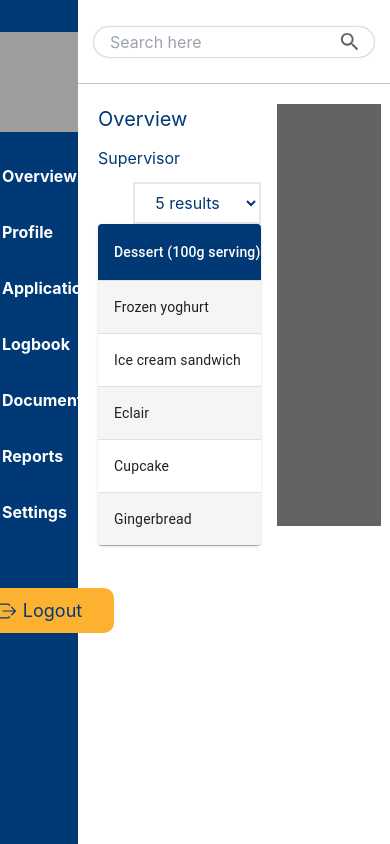
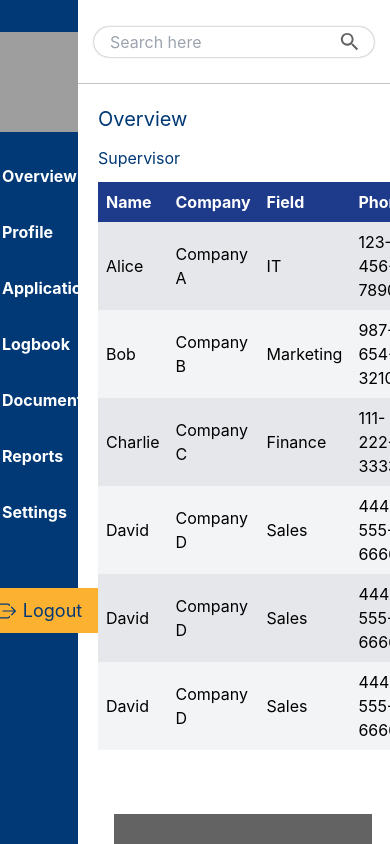
Before and after one commit to codingSlimey/intern_mgt_system, a React (Create React App) app in the folder client/: page /coordinator/dashboard in a window 390 px wide. Shown: the top 844 px of the page. Built offline with nearby package versions, Linux system fonts and the light colour scheme; grey boxes are pictures that could not be loaded.

Commit message:
feat: responsive reusable table made
accepts rows and columns as props

```diff
--- a/client/src/components/ELEMENTS/Table/Table.jsx
+++ b/client/src/components/ELEMENTS/Table/Table.jsx
@@ -1,94 +1,41 @@
-import * as React from "react";
-import { styled } from "@mui/material/styles";
-import Table from "@mui/material/Table";
-import TableBody from "@mui/material/TableBody";
-import TableCell, { tableCellClasses } from "@mui/material/TableCell";
-import TableContainer from "@mui/material/TableContainer";
-import TableHead from "@mui/material/TableHead";
-import TableRow from "@mui/material/TableRow";
-import Paper from "@mui/material/Paper";
-import { TableFooter, TablePagination } from "@mui/material";
+import React, { useState } from "react";
 
-const StyledTableCell = styled(TableCell)(({ theme }) => ({
-  [`&.${tableCellClasses.head}`]: {
-    backgroundColor: theme.palette.common.black,
-    color: theme.palette.common.white,
-  },
-  [`&.${tableCellClasses.body}`]: {
-    fontSize: 14,
-  },
-}));
+const ReusableTable = ({ data, columns }) => {
+  const [currentPage, setCurrentPage] = useState(1);
+  const [rowsPerPage] = useState(10);
 
-const StyledTableRow = styled(TableRow)(({ theme }) => ({
-  "&:nth-of-type(odd)": {
-    backgroundColor: theme.palette.action.hover,
-  },
-  // hide last border
-  "&:last-child td, &:last-child th": {
-    border: 0,
-  },
-}));
+  const indexOfLastRow = currentPage * rowsPerPage;
+  const indexOfFirstRow = indexOfLastRow - rowsPerPage;
+  const currentRows = data.slice(indexOfFirstRow, indexOfLastRow);
 
-const StyledTableHeadRow = styled(TableRow)(({ theme }) => ({
-  "& .MuiTableCell-root.MuiTableCell-head": {
-    color: "white",
-    backgroundColor: "#003976",
-  },
-}));
-
-function createData(name, calories, fat, carbs, protein) {
-  return { name, calories, fat, carbs, protein };
-}
-
-const rows = [
-  createData("Frozen yoghurt", 159, 6.0, 24, 4.0),
-  createData("Ice cream sandwich", 237, 9.0, 37, 4.3),
-  createData("Eclair", 262, 16.0, 24, 6.0),
-  createData("Cupcake", 305, 3.7, 67, 4.3),
-  createData("Gingerbread", 356, 16.0, 49, 3.9),
-];
-
-export default function CustomizedTables() {
-  const [isResult, setIsResult] = React.useState(5);
-  const handleResultChange = (e) => {
-    setIsResult(e.target.value);
-  };
   return (
-    <div className="flex flex-col items-end">
-      <select
-        id=""
-        onChange={handleResultChange}
-        className="bg-white border-2 border-black-200 py-2 px-4 text-[#003976]">
-        <option value={5}>5 results</option>
-        <option value={10}>10 results</option>
-        <option value={15}>15 results</option>
-      </select>
-      <TableContainer component={Paper}>
-        <Table sx={{ minWidth: 700 }} aria-label="customized table" op>
-          <TableHead>
-            <StyledTableHeadRow>
-              <StyledTableCell>Dessert (100g serving)</StyledTableCell>
-              <StyledTableCell align="right">Calories</StyledTableCell>
-              <StyledTableCell align="right">Fat&nbsp;(g)</StyledTableCell>
-              <StyledTableCell align="right">Carbs&nbsp;(g)</StyledTableCell>
-              <StyledTableCell align="right">Protein&nbsp;(g)</StyledTableCell>
-            </StyledTableHeadRow>
-          </TableHead>
-          <TableBody>
-            {rows.map((row) => (
-              <StyledTableRow key={row.name}>
-                <StyledTableCell component="th" scope="row">
-                  {row.name}
-                </StyledTableCell>
-                <StyledTableCell align="right">{row.calories}</StyledTableCell>
-                <StyledTableCell align="right">{row.fat}</StyledTableCell>
-                <StyledTableCell align="right">{row.carbs}</StyledTableCell>
-                <StyledTableCell align="right">{row.protein}</StyledTableCell>
-              </StyledTableRow>
+    <div className="w-full">
+      <table className="w-full">
+        <thead className="bg-blue-900 text-white">
+          <tr>
+            {columns.map((column, index) => (
+              <th key={index} className="p-2 text-left">
+                {column}
+              </th>
             ))}
-          </TableBody>
-        </Table>
-      </TableContainer>
+          </tr>
+        </thead>
+        <tbody>
+          {currentRows.map((row, rowIndex) => (
+            <tr
+              key={rowIndex}
+              className={rowIndex % 2 === 0 ? "bg-gray-200" : "bg-gray-100"}>
+              {columns.map((column, colIndex) => (
+                <td key={colIndex} className="p-2 text-left">
+                  {row[column]}
+                </td>
+              ))}
+            </tr>
+          ))}
+        </tbody>
+      </table>
     </div>
   );
-}
+};
+
+export default ReusableTable;
--- a/client/src/layout/coordinator/layout.jsx
+++ b/client/src/layout/coordinator/layout.jsx
@@ -7,7 +7,9 @@ const CoordinatorLayout = ({ children }) => {
     <div className="relative w-screen h-screen">
       <SideBar />
       <Navbar />
-      <div className="absolute top-[10vh] right-0 left-[20%]">{children}</div>
+      <div className="absolute top-[10vh] right-0 left-[20%] bottom-0 overflow-y-scroll overflow-x-hidden">
+        {children}
+      </div>
     </div>
   );
 };
--- a/client/src/pages/dashboard/COORDINATOR/CoordinatorDash.jsx
+++ b/client/src/pages/dashboard/COORDINATOR/CoordinatorDash.jsx
@@ -2,13 +2,74 @@ import React from "react";
 import styles from "../STUDENT/styles.module.css";
 import Header from "../../../components/ELEMENTS/Header/Header";
 import CoordinatorLayout from "../../../layout/coordinator/layout";
-import CustomizedTables from "../../../components/ELEMENTS/Table/Table";
+import ReusableTable from "../../../components/ELEMENTS/Table/Table";
 
 const CoordinatorDash = () => {
+  const tableData = [
+    {
+      Name: "Alice",
+      Company: "Company A",
+      Field: "IT",
+      Phone: "123-456-7890",
+      Email: "alice@example.com",
+      ActiveIntern: "Inactive", // Using a string to represent the status instead of a boolean
+    },
+    {
+      Name: "Bob",
+      Company: "Company B",
+      Field: "Marketing",
+      Phone: "987-654-3210",
+      Email: "bob@example.com",
+      ActiveIntern: "Active",
+    },
+    {
+      Name: "Charlie",
+      Company: "Company C",
+      Field: "Finance",
+      Phone: "111-222-3333",
+      Email: "charlie@example.com",
+      ActiveIntern: "Inactive",
+    },
+    {
+      Name: "David",
+      Company: "Company D",
+      Field: "Sales",
+      Phone: "444-555-6666",
+      Email: "david@example.com",
+      ActiveIntern: "Active",
+    },
+    {
+      Name: "David",
+      Company: "Company D",
+      Field: "Sales",
+      Phone: "444-555-6666",
+      Email: "david@example.com",
+      ActiveIntern: "Active",
+    },
+    {
+      Name: "David",
+      Company: "Company D",
+      Field: "Sales",
+      Phone: "444-555-6666",
+      Email: "david@example.com",
+      ActiveIntern: "Active",
+    },
+    // Add more objects as needed
+  ];
+
+  const tableColumns = [
+    "Name",
+    "Company",
+    "Field",
+    "Phone",
+    "Email",
+    "ActiveIntern",
+  ];
+
   return (
     <CoordinatorLayout>
-      <div className="grid grid-cols-5 p-5">
-        <div className="col-span-3 flex flex-col gap-3">
+      <div className="grid grid-cols-5 p-5 gap-y-16">
+        <div className="col-span-5 lg:col-span-3 flex flex-col gap-3">
           <Header
             text={"Overview"}
             fontSize={"20px"}
@@ -21,33 +82,31 @@ const CoordinatorDash = () => {
             fontWeight={"900"}
             color={"#003976"}
           />
-          <CustomizedTables />
+          <ReusableTable data={tableData} columns={tableColumns} />
         </div>
-        <div className="col-span-2">
+        <div className="col-span-5 lg:col-span-2">
           <section className={styles.calendar}></section>
+        </div>
+        <div className="col-span-5">
+          <Header
+            text={"Internships"}
+            fontSize={"16px"}
+            fontWeight={"900"}
+            color={"#003976"}
+          />
+          <ReusableTable data={tableData} columns={tableColumns} />
+        </div>
+        <div className="col-span-5">
+          <Header
+            text={"Students"}
+            fontSize={"16px"}
+            fontWeight={"900"}
+            color={"#003976"}
+          />
+          <ReusableTable data={tableData} columns={tableColumns} />
         </div>
       </div>
     </CoordinatorLayout>
-    // <div className={styles.dash}>
-    //   <Navbar />
-    //   <SideBar />
-    //   <section className={styles.trackerCont}>
-    //     {/* <section className={styles.calendarcont}>
-    //       <Header
-    //         text={t("calendar.cal")}
-    //         fontSize={"18px"}
-    //         fontWeight={"700"}
-    //         color={"#003976"}
-    //         margin={"1rem 1.2rem"}
-    //       />
-    //       <section className={styles.calendar}></section>
-    //     </section> */}
-    //     <section className="grid grid-cols-4 w-full">
-    //       <div className="bg-red-500 col-span-3">yo</div>
-    //       <div className="bg-blue-500 col-span-1">yo</div>
-    //     </section>
-    //   </section>
-    // </div>
   );
 };
 
```
